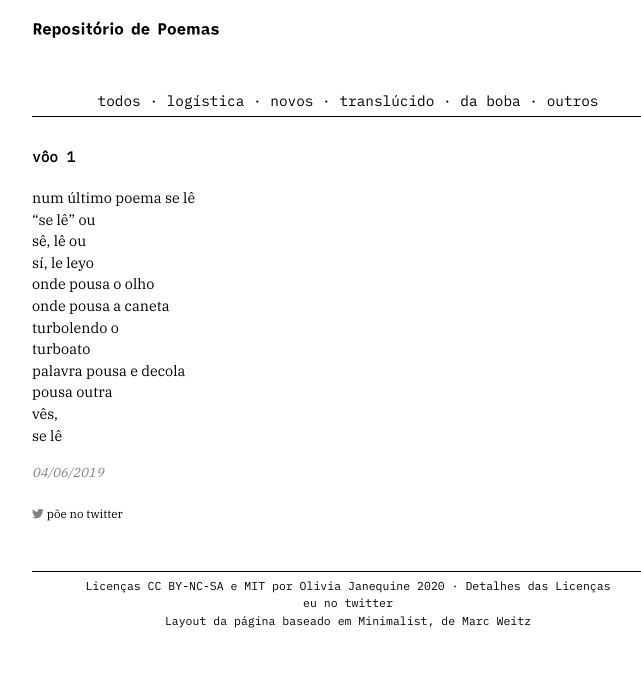
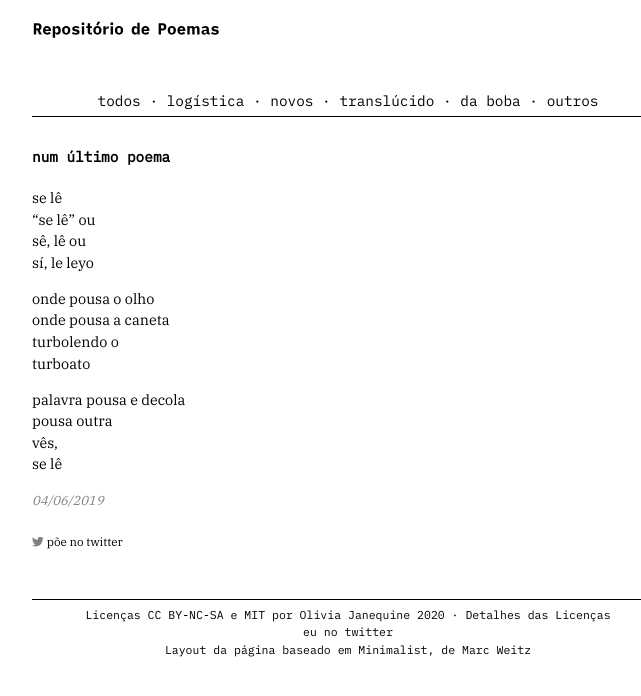
Before and after one commit to olivia-olivia/olivia-olivia.github.io, a Jekyll site: the page built from _posts/2019-06-04-num-ultimo-poema.md, in a window 1280 px wide. Shown: the top 696 px of the page, without its empty margins (292-933 px from the left). Built offline with Jekyll 4.4.1, drawn with Linux system fonts in a browser that asks for light colours; nearby versions of some CDN libraries; comment, search, counter and statistics services are not loaded; part of the change alters nothing that is shown.

```diff
--- a/_posts/2019-06-04-voo-1.md
+++ b/_posts/2019-06-04-num-ultimo-poema.md
@@ -1,20 +1,23 @@
 ---
 layout: post
-title:  "vôo 1"
+title:  "num último poema"
 date:   2019-06-04 +0300
 place: Um Airbus entre Lima e Quito
 categories: logistica
+author-comment: "Escrito a partir da leitura de Ana Martins Marques em pleno vôo. Antes de 2020-08-23, o título era vôo 1. Edições por sugestões de Brunella Martina e Kleyson Barbosa"
 ---
 
-num último poema se lê
+se lê
 "se lê" ou
-<!--more-->
 sê, lê ou
 sí, le leyo
+
+
 onde pousa o olho
 onde pousa a caneta
 turbolendo o
 turboato
+
 palavra pousa e decola
 pousa outra
 vês,
```
